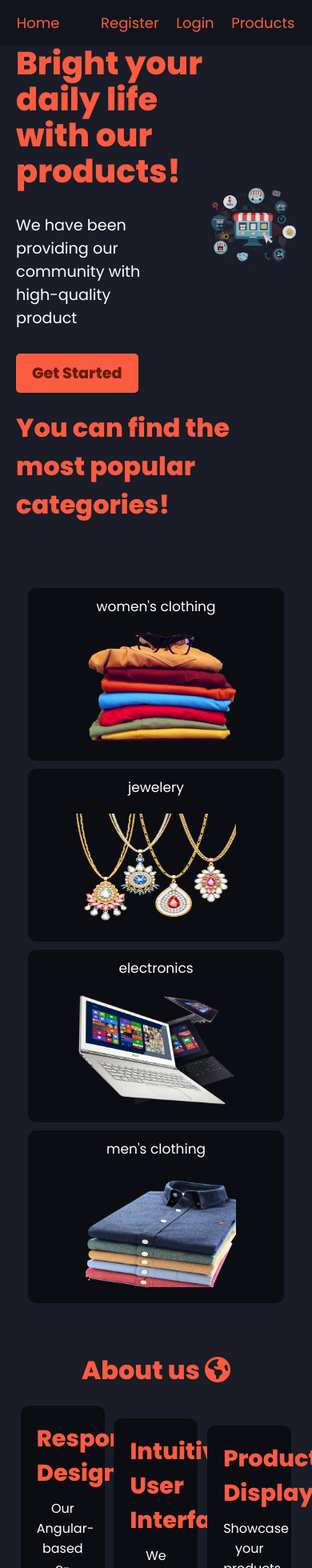
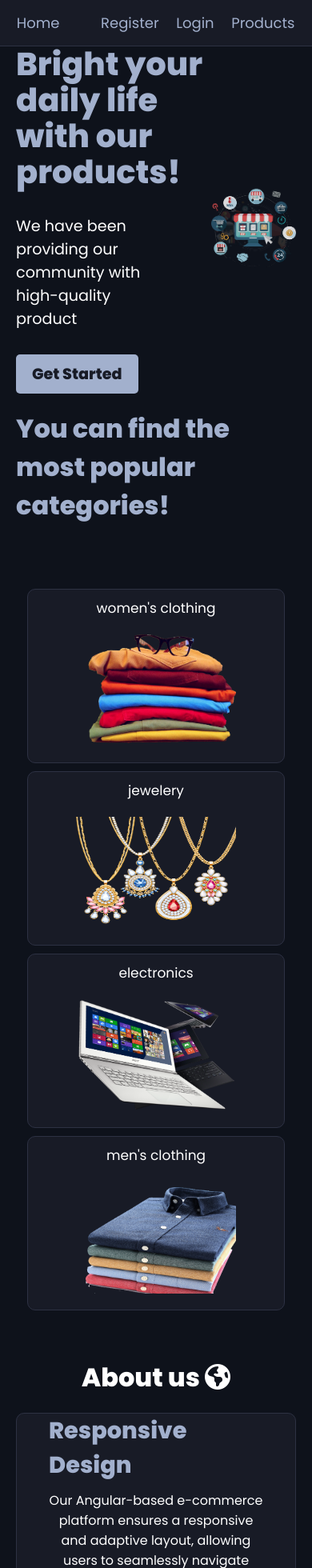
Before and after one commit to ssskdaviss/E-commerce-website, an Angular app: page /home in a window 390 px wide. Shown: the top 1960 px of the page at 80% size. Built offline with nearby package versions, Linux system fonts and the light colour scheme.

Commit message:
style changes

```diff
--- a/src/app/auth/registration/registration.component.scss
+++ b/src/app/auth/registration/registration.component.scss
@@ -5,7 +5,6 @@
   min-height: calc(100vh - 70px);
   overflow: hidden;
   margin: 0;
-
   .register {
     border-radius: 8px;
     padding: 20px;
--- a/src/app/features/home/home.component.scss
+++ b/src/app/features/home/home.component.scss
@@ -1,7 +1,5 @@
 .home {
   background-color: var(--primary-c);
-  // padding-bottom: 200px;
-
   .container {
     .description {
       display: flex;
@@ -26,7 +24,7 @@
         button {
           padding: 10px 20px;
           background-color: var(--orange-c);
-          color: #681c0a;
+          color: var(--red-c);
           font-weight: bold;
           border: none;
           border-radius: 5px;
@@ -81,7 +79,7 @@
       padding-bottom: 50px;
       flex-wrap: wrap;
       div {
-        background-color: #0c0d13;
+        background-color: #181b26;
         border-radius: 10px;
         padding-left: 40px;
         padding-right: 40px;
@@ -90,6 +88,7 @@
         align-items: center;
         flex-direction: column;
         margin-bottom: 10px;
+        border: solid #2d3143 1px;
         &:hover {
           transform: scale(1.05);
           transition: calc(0.3s);
@@ -111,25 +110,27 @@
       align-items: center;
       justify-content: center;
       h1{
-        color: var(--orange-c);
+        color: white;
       }
     }
-    .about {
+    .about{
       display: flex;
       justify-content: space-around;
       align-items: center;
-      margin-top: 20px;
+      margin-top:20px;
       padding-bottom: 50px;
       flex-wrap: wrap;
-
       div {
-        max-width: 30%; // Adjust the width based on your design
-        background-color: #0c0d13;
+        background-color:  var(--red-c);
+        border: #2d3143 solid 1px;
         border-radius: 10px;
-        padding: 20px;
+        padding-left: 40px;
+        padding-right: 40px;
+        display: flex;
+        justify-content: center;
+        align-items: center;
+        flex-direction: column;
         margin-bottom: 20px;
-        text-align: center;
-        transition: transform 0.3s;
 
         &:hover {
           transform: scale(1.05);
@@ -144,9 +145,21 @@
         p {
           color: white;
           font-size: 1em;
+          margin-bottom: 10px;
+          text-align: center;
         }
       }
     }
 
   }
 }
+
+@media (max-width: 768px) {
+  .about {
+    flex-direction: column;
+    justify-content: center;
+    div {
+      max-width: 100%;
+    }
+  }
+}
--- a/src/app/features/products/products.component.html
+++ b/src/app/features/products/products.component.html
@@ -1,16 +1,13 @@
+<div class="products">
+  <div class="container">
     <h1>Product List</h1>
     <ul>
-  <ul>
       <li *ngFor="let product of products">
-      <img
-        [src]="product.image"
-        alt="{{ product.title }}"
-        style="width: 100px; height: 100px"
-      />
+        <img [src]="product.image" alt="{{ product.title }}" />
         <p>{{ product.title }}</p>
-      <p>{{ product.price}}$</p>
-      <p>{{ product.category }}</p>
-      <p>{{ product.description }}</p>
+        <p>{{ product.price }}$</p>
+        <button>See Details</button>
       </li>
     </ul>
-</ul>
+  </div>
+</div>
--- a/src/app/features/products/products.component.scss
+++ b/src/app/features/products/products.component.scss
@@ -1,38 +1,65 @@
-// Define a color palette
-$primary-color: #3498db; // Blue
-$secondary-color: #2ecc71; // Green
-$text-color: #333; // Dark Gray
-$background-color: #ecf0f1; // Light Gray
+.products {
+  background-color: var(--primary-c);
+  padding: 20px;
 
-// Apply styles to the product list
+  .container {
+    max-width: 1200px;
+    margin: 0 auto;
+  }
+
+  h1 {
+    text-align: center;
+    color: #333;
+    font-size: 2em;
+    margin-bottom: 20px;
+  }
+
   ul {
     list-style: none;
     padding: 0;
     margin: 0;
-  background-color: $background-color;
+    display: flex;
+    flex-wrap: wrap;
+    justify-content: space-around;
+  }
 
   li {
-    border: 1px solid $primary-color;
+    flex: 0 0 calc(25% - 20px);
     margin: 10px;
     padding: 15px;
-    border-radius: 5px;
-    background-color: #fff;
+    background-color: var(--red-c);
+    box-shadow: 0 0 10px rgba(0, 0, 0, 0.1);
+    border-radius: 10px;
+    text-align: center;
+    transition: transform 0.3s ease;
+
+    &:hover {
+      transform: scale(1.05);
+    }
+  }
 
   img {
-      display: block;
-      margin: 0 auto;
-      border: 2px solid $secondary-color;
-      border-radius: 50%;
+    max-width: 100%;
+    height: auto;
+    border-radius: 10px;
   }
 
   p {
     margin: 10px 0;
-      color: $text-color;
+    color: #fff; // Adjust text color for better contrast
   }
 
-    // Add hover effect
+  button {
+    background-color: #3498db;
+    color: #fff;
+    border: none;
+    padding: 8px 16px;
+    border-radius: 5px;
+    cursor: pointer;
+    transition: background-color 0.3s ease;
+
     &:hover {
-      box-shadow: 0 0 10px rgba(0, 0, 0, 0.2);
+      background-color: #1f5b93; // Change hover color for better visibility
     }
   }
 }
--- a/src/app/navbar/navbar.component.scss
+++ b/src/app/navbar/navbar.component.scss
@@ -1,11 +1,14 @@
-nav{
-    background-color:#12141d ;
+nav {
+  background-color: #181b26;
+  border-bottom: #2d3143 solid 1px;
   .container {
     display: flex;
     justify-content: space-between;
     padding: 15px 0;
 
-        .home, .user, .middle-ul {
+    .home,
+    .user,
+    .middle-ul {
       margin: 0 20px;
 
       a {
@@ -13,12 +16,12 @@ nav{
         text-decoration: none;
         box-shadow: inset 0 0 0 0 white;
         margin: 0 -0.25rem;
-            padding: 0 0.30rem;
+        padding: 0 0.3rem;
         transition: color 0.3s ease-in-out, box-shadow 0.3s ease-in-out;
         font-size: 18px;
         &:hover {
           box-shadow: inset 100px 0 0 0 var(--orange-c);
-                color: #681c0a;
+          color: var(--primary-c);
           border-radius: 4px;
         }
       }
--- a/src/styles.scss
+++ b/src/styles.scss
@@ -2,9 +2,9 @@
 @import url("https://fonts.googleapis.com/css2?family=Poppins:wght@400;600;800&family=Raleway:wght@100;400;700;800;900&display=swap");
 
 :root {
-  --primary-c: #1a1c28;
-  --orange-c: #fb5c40;
-  --red-c: #840808;
+  --primary-c: #0e121b;
+  --orange-c: #a2b0cd;
+  --red-c: #181b26;
 }
 
 * {
```
Also changed, not shown: src/app/auth/registration/registration.component.html (+12 -31 lines). Lines whose indentation alone changed are shown as unchanged.
